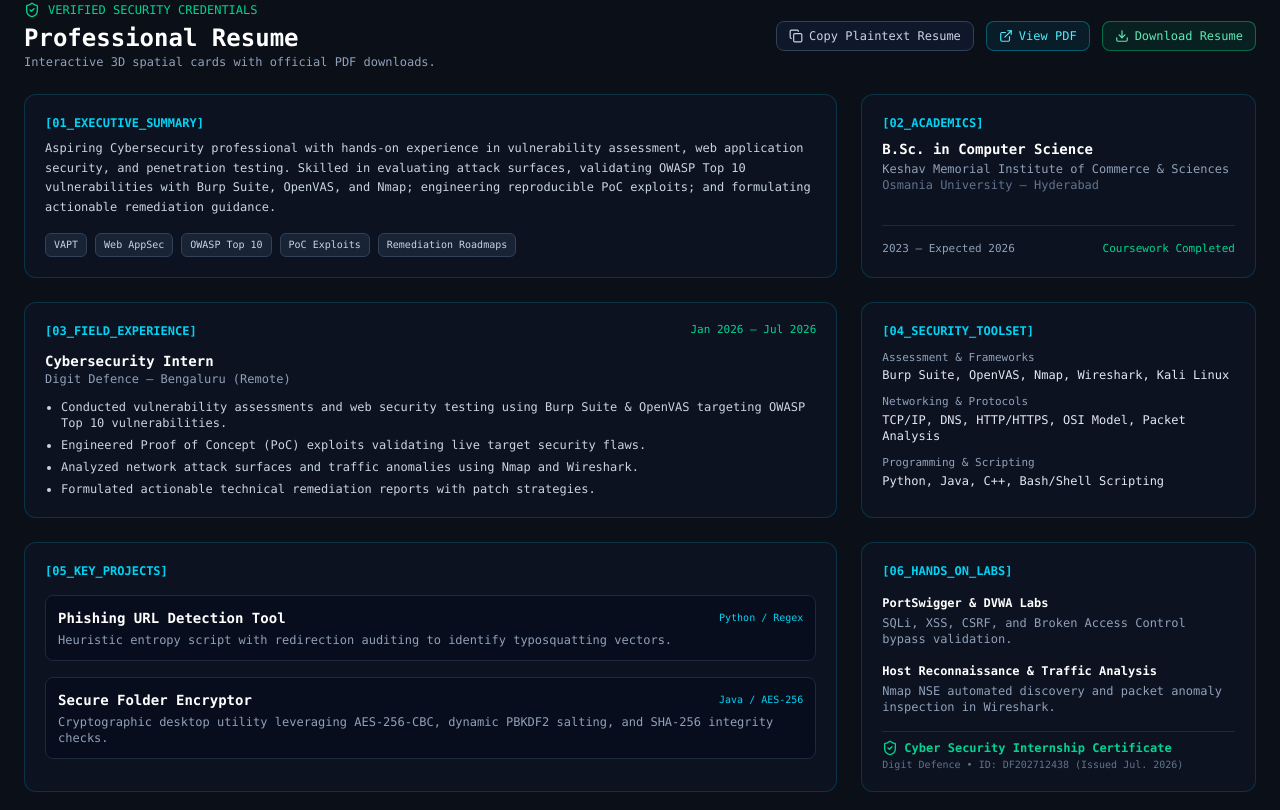
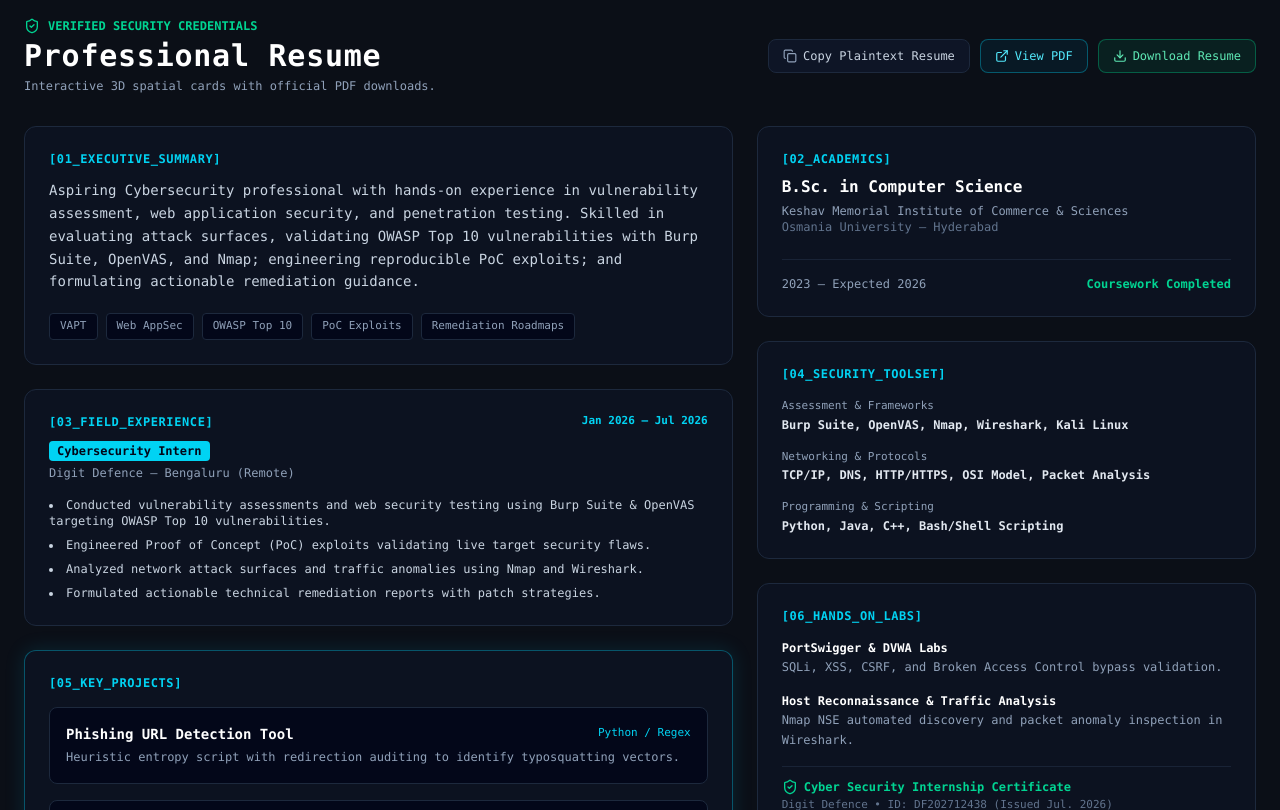
Before and after one commit to atharvreddy04/atharv-reddy-cyber-portfolio, a React (Vite) app: page / in a window 1280 px wide. Shown: the part 1590-2400 px from the top of the page. Built offline with nearby package versions, Linux system fonts and the light colour scheme.

Commit message:
feat: preserve exact 6-card resume CV pattern

```diff
--- a/src/components/ResumeCV.tsx
+++ b/src/components/ResumeCV.tsx
@@ -1,40 +1,81 @@
-import React from 'react';
-import { ShieldCheck, Copy, Download, ExternalLink } from 'lucide-react';
+import React, { useState } from 'react';
+import { ShieldCheck, Copy, ExternalLink, Download, Check } from 'lucide-react';
 
 export const ResumeCV: React.FC = () => {
+  const [copied, setCopied] = useState(false);
+
+  const handleCopyPlaintext = () => {
+    const text = `POONDRU ATHARV REDDY - CYBERSECURITY RESUME
+Role: Cybersecurity Analyst & VAPT Specialist
+Location: Hyderabad, Telangana, India
+Education: B.Sc. in Computer Science - Osmania University (Expected 2026)
+
+EXPERIENCE:
+Cybersecurity Intern - Digit Defence (Jan 2026 - Jul 2026)
+- Conducted vulnerability assessments and web security testing using Burp Suite & OpenVAS targeting OWASP Top 10.
+- Engineered Proof of Concept (PoC) exploits validating live target security flaws.
+- Analyzed network attack surfaces and traffic anomalies using Nmap and Wireshark.
+- Formulated actionable technical remediation reports with patch strategies.
+
+CORE SKILLS & TOOLSET:
+- Tools: Burp Suite, OpenVAS, Nmap, Wireshark, Kali Linux
+- Protocols: TCP/IP, DNS, HTTP/HTTPS, OSI Model, Packet Analysis
+- Programming: Python, Java, C++, Bash/Shell Scripting`;
+
+    navigator.clipboard.writeText(text);
+    setCopied(true);
+    setTimeout(() => setCopied(false), 2000);
+  };
+
   return (
-    <section id="resume" className="px-6 py-8 max-w-7xl mx-auto font-mono">
-      <div className="flex flex-col sm:flex-row items-start sm:items-center justify-between gap-4 mb-6">
+    <section id="resume" className="px-6 py-12 max-w-7xl mx-auto font-mono">
+      {/* Top Header & Action Controls */}
+      <div className="flex flex-col md:flex-row md:items-center justify-between gap-4 mb-8">
         <div>
-          <div className="flex items-center gap-2 text-xs text-emerald-400">
+          <div className="flex items-center gap-2 text-xs text-emerald-400 font-semibold mb-1">
             <ShieldCheck className="h-4 w-4" />
             <span>VERIFIED SECURITY CREDENTIALS</span>
           </div>
-          <h2 className="text-2xl font-bold text-white mt-1">Professional Resume</h2>
-          <p className="text-xs text-slate-400">Interactive 3D spatial cards with official PDF downloads.</p>
+          <h2 className="text-3xl font-black text-white tracking-wide">
+            Professional Resume
+          </h2>
+          <p className="text-xs text-slate-400 mt-1">
+            Interactive 3D spatial cards with official PDF downloads.
+          </p>
         </div>
 
-        <div className="flex items-center gap-3 text-xs">
+        <div className="flex flex-wrap items-center gap-2.5 text-xs">
           <button
-            onClick={() => navigator.clipboard.writeText("Poondru Atharv Reddy - Cybersecurity Analyst")}
-            className="flex items-center gap-1.5 rounded-lg border border-slate-700 bg-slate-900 px-3 py-1.5 text-slate-300 hover:text-white hover:border-slate-500 hover:shadow-[0_0_15px_-3px_rgba(148,163,184,0.2)] transition-all duration-300"
+            onClick={handleCopyPlaintext}
+            className="px-3.5 py-2 rounded-lg border border-slate-800 bg-slate-900/80 text-slate-300 hover:text-white hover:border-slate-700 transition-all flex items-center gap-1.5"
           >
-            <Copy className="h-3.5 w-3.5" />
+            {copied ? (
+              <>
+                <Check className="h-3.5 w-3.5 text-emerald-400" />
+                <span className="text-emerald-400">Copied to Clipboard</span>
+              </>
+            ) : (
+              <>
+                <Copy className="h-3.5 w-3.5 text-slate-400" />
                 <span>Copy Plaintext Resume</span>
+              </>
+            )}
           </button>
+
           <a
             href="/resume.pdf"
             target="_blank"
             rel="noopener noreferrer"
-            className="flex items-center gap-1.5 rounded-lg border border-cyan-500/40 bg-cyan-950/40 px-3 py-1.5 text-cyan-300 hover:bg-cyan-900/40 hover:border-cyan-400 hover:shadow-[0_0_15px_-3px_rgba(6,182,212,0.3)] transition-all duration-300"
+            className="px-3.5 py-2 rounded-lg border border-cyan-500/40 bg-cyan-950/30 text-cyan-300 hover:bg-cyan-900/40 hover:border-cyan-400 transition-all flex items-center gap-1.5"
           >
             <ExternalLink className="h-3.5 w-3.5" />
             <span>View PDF</span>
           </a>
+
           <a
             href="/resume.pdf"
             download="Poondru_Atharv_Reddy_Resume.pdf"
-            className="flex items-center gap-1.5 rounded-lg border border-emerald-500/50 bg-emerald-500/10 px-3 py-1.5 text-emerald-300 hover:bg-emerald-500/20 hover:border-emerald-400 hover:shadow-[0_0_15px_-3px_rgba(16,185,129,0.3)] transition-all duration-300"
+            className="px-3.5 py-2 rounded-lg border border-emerald-500/40 bg-emerald-500/10 text-emerald-300 hover:bg-emerald-500/20 hover:border-emerald-400 transition-all flex items-center gap-1.5"
           >
             <Download className="h-3.5 w-3.5" />
             <span>Download Resume</span>
@@ -42,112 +83,172 @@ export const ResumeCV: React.FC = () => {
         </div>
       </div>
 
-      <div className="grid grid-cols-1 lg:grid-cols-3 gap-6">
+      {/* 2-Column Grid Layout */}
+      <div className="grid grid-cols-1 lg:grid-cols-12 gap-6 items-start">
+        {/* Left Column (Cards 01, 03, 05) */}
+        <div className="lg:col-span-7 space-y-6">
           {/* [01_EXECUTIVE_SUMMARY] */}
-        <div className="lg:col-span-2 rounded-xl border border-cyan-500/20 bg-slate-900/50 p-5 text-xs transition-all duration-300 hover:border-cyan-400 hover:bg-slate-900/80 hover:shadow-[0_0_20px_-3px_rgba(6,182,212,0.25)]">
-          <div className="text-cyan-400 font-semibold mb-2">[01_EXECUTIVE_SUMMARY]</div>
-          <p className="text-slate-300 leading-relaxed mb-4">
+          <div className="rounded-xl border border-slate-800 bg-slate-900/50 p-6 backdrop-blur-md">
+            <div className="text-xs text-cyan-400 font-bold mb-3 tracking-wider">
+              [01_EXECUTIVE_SUMMARY]
+            </div>
+            <p className="text-xs sm:text-sm text-slate-300 leading-relaxed mb-5">
               Aspiring Cybersecurity professional with hands-on experience in vulnerability assessment, web application security, and penetration testing. Skilled in evaluating attack surfaces, validating OWASP Top 10 vulnerabilities with Burp Suite, OpenVAS, and Nmap; engineering reproducible PoC exploits; and formulating actionable remediation guidance.
             </p>
-          <div className="flex flex-wrap gap-2 text-[10px]">
-            {['VAPT', 'Web AppSec', 'OWASP Top 10', 'PoC Exploits', 'Remediation Roadmaps'].map((pill, idx) => (
-              <span key={idx} className="rounded-md border border-slate-700 bg-slate-800/80 px-2 py-1 text-slate-300 transition-colors hover:border-slate-500">
-                {pill}
+            <div className="flex flex-wrap gap-2 text-[11px]">
+              {['VAPT', 'Web AppSec', 'OWASP Top 10', 'PoC Exploits', 'Remediation Roadmaps'].map((tag) => (
+                <span
+                  key={tag}
+                  className="px-2.5 py-1 rounded border border-slate-800 bg-slate-950/80 text-slate-400"
+                >
+                  {tag}
                 </span>
               ))}
             </div>
           </div>
 
-        {/* [02_ACADEMICS] */}
-        <div className="rounded-xl border border-cyan-500/20 bg-slate-900/50 p-5 text-xs flex flex-col justify-between transition-all duration-300 hover:border-cyan-400 hover:bg-slate-900/80 hover:shadow-[0_0_20px_-3px_rgba(6,182,212,0.25)]">
-          <div>
-            <div className="text-cyan-400 font-semibold mb-2">[02_ACADEMICS]</div>
-            <div className="text-sm font-bold text-white">B.Sc. in Computer Science</div>
-            <div className="text-slate-400 mt-0.5">Keshav Memorial Institute of Commerce &amp; Sciences</div>
-            <div className="text-slate-500">Osmania University — Hyderabad</div>
+          {/* [03_FIELD_EXPERIENCE] */}
+          <div className="rounded-xl border border-slate-800 bg-slate-900/50 p-6 backdrop-blur-md">
+            <div className="flex items-center justify-between text-xs mb-2">
+              <span className="text-cyan-400 font-bold tracking-wider">[03_FIELD_EXPERIENCE]</span>
+              <span className="text-cyan-400 font-semibold text-[11px]">Jan 2026 – Jul 2026</span>
             </div>
-          <div className="flex items-center justify-between text-[11px] pt-4 border-t border-slate-800">
-            <span className="text-slate-400">2023 – Expected 2026</span>
-            <span className="text-emerald-400">Coursework Completed</span>
+
+            <div className="inline-block bg-cyan-400 text-slate-950 font-bold text-xs px-2 py-0.5 rounded mb-1">
+              Cybersecurity Intern
+            </div>
+            <div className="text-xs text-slate-400 mb-4">
+              Digit Defence — Bengaluru (Remote)
+            </div>
+
+            <ul className="space-y-2 text-xs text-slate-300 list-disc list-inside">
+              <li>
+                Conducted vulnerability assessments and web security testing using Burp Suite &amp; OpenVAS targeting OWASP Top 10 vulnerabilities.
+              </li>
+              <li>
+                Engineered Proof of Concept (PoC) exploits validating live target security flaws.
+              </li>
+              <li>
+                Analyzed network attack surfaces and traffic anomalies using Nmap and Wireshark.
+              </li>
+              <li>
+                Formulated actionable technical remediation reports with patch strategies.
+              </li>
+            </ul>
+          </div>
+
+          {/* [05_KEY_PROJECTS] */}
+          <div className="rounded-xl border border-cyan-500/40 bg-slate-900/50 p-6 backdrop-blur-md shadow-[0_0_20px_rgba(6,182,212,0.15)]">
+            <div className="text-xs text-cyan-400 font-bold mb-4 tracking-wider">
+              [05_KEY_PROJECTS]
+            </div>
+
+            <div className="space-y-4">
+              {/* Project 1 */}
+              <div className="rounded-lg border border-slate-800 bg-slate-950/80 p-4">
+                <div className="flex items-center justify-between mb-1">
+                  <span className="text-sm font-bold text-white">Phishing URL Detection Tool</span>
+                  <span className="text-[11px] text-cyan-400">Python / Regex</span>
+                </div>
+                <p className="text-xs text-slate-400 leading-relaxed">
+                  Heuristic entropy script with redirection auditing to identify typosquatting vectors.
+                </p>
+              </div>
+
+              {/* Project 2 */}
+              <div className="rounded-lg border border-slate-800 bg-slate-950/80 p-4">
+                <div className="flex items-center justify-between mb-1">
+                  <span className="text-sm font-bold text-white">Secure Folder Encryptor</span>
+                  <span className="text-[11px] text-cyan-400">Java / AES-256</span>
+                </div>
+                <p className="text-xs text-slate-400 leading-relaxed">
+                  Cryptographic desktop utility leveraging AES-256-CBC, dynamic PBKDF2 salting, and SHA-256 integrity checks.
+                </p>
+              </div>
+            </div>
           </div>
         </div>
 
-        {/* [03_FIELD_EXPERIENCE] */}
-        <div className="lg:col-span-2 rounded-xl border border-cyan-500/20 bg-slate-900/50 p-5 text-xs space-y-3 transition-all duration-300 hover:border-cyan-400 hover:bg-slate-900/80 hover:shadow-[0_0_20px_-3px_rgba(6,182,212,0.25)]">
-          <div className="flex items-center justify-between">
-            <div className="text-cyan-400 font-semibold">[03_FIELD_EXPERIENCE]</div>
-            <span className="text-emerald-400 text-[11px]">Jan 2026 – Jul 2026</span>
+        {/* Right Column (Cards 02, 04, 06) */}
+        <div className="lg:col-span-5 space-y-6">
+          {/* [02_ACADEMICS] */}
+          <div className="rounded-xl border border-slate-800 bg-slate-900/50 p-6 backdrop-blur-md">
+            <div className="text-xs text-cyan-400 font-bold mb-2 tracking-wider">
+              [02_ACADEMICS]
             </div>
-          <div>
-            <div className="text-sm font-bold text-white">Cybersecurity Intern</div>
-            <div className="text-slate-400">Digit Defence — Bengaluru (Remote)</div>
+            <h3 className="text-base font-bold text-white mb-1">
+              B.Sc. in Computer Science
+            </h3>
+            <div className="text-xs text-slate-400">
+              Keshav Memorial Institute of Commerce &amp; Sciences
             </div>
-          <ul className="list-disc pl-4 space-y-1.5 text-slate-300">
-            <li>Conducted vulnerability assessments and web security testing using Burp Suite &amp; OpenVAS targeting OWASP Top 10 vulnerabilities.</li>
-            <li>Engineered Proof of Concept (PoC) exploits validating live target security flaws.</li>
-            <li>Analyzed network attack surfaces and traffic anomalies using Nmap and Wireshark.</li>
-            <li>Formulated actionable technical remediation reports with patch strategies.</li>
-          </ul>
+            <div className="text-xs text-slate-500 mb-6">
+              Osmania University — Hyderabad
+            </div>
+
+            <div className="flex items-center justify-between text-xs pt-4 border-t border-slate-800/80">
+              <span className="text-slate-400">2023 – Expected 2026</span>
+              <span className="text-emerald-400 font-semibold">Coursework Completed</span>
+            </div>
           </div>
 
           {/* [04_SECURITY_TOOLSET] */}
-        <div className="rounded-xl border border-cyan-500/20 bg-slate-900/50 p-5 text-xs space-y-3 transition-all duration-300 hover:border-cyan-400 hover:bg-slate-900/80 hover:shadow-[0_0_20px_-3px_rgba(6,182,212,0.25)]">
-          <div className="text-cyan-400 font-semibold">[04_SECURITY_TOOLSET]</div>
+          <div className="rounded-xl border border-slate-800 bg-slate-900/50 p-6 backdrop-blur-md space-y-4">
+            <div className="text-xs text-cyan-400 font-bold tracking-wider">
+              [04_SECURITY_TOOLSET]
+            </div>
+
             <div>
-            <div className="text-slate-400 text-[11px]">Assessment &amp; Frameworks</div>
-            <div className="text-slate-200 mt-0.5">Burp Suite, OpenVAS, Nmap, Wireshark, Kali Linux</div>
-          </div>
-          <div>
-            <div className="text-slate-400 text-[11px]">Networking &amp; Protocols</div>
-            <div className="text-slate-200 mt-0.5">TCP/IP, DNS, HTTP/HTTPS, OSI Model, Packet Analysis</div>
-          </div>
-          <div>
-            <div className="text-slate-400 text-[11px]">Programming &amp; Scripting</div>
-            <div className="text-slate-200 mt-0.5">Python, Java, C++, Bash/Shell Scripting</div>
+              <div className="text-[11px] text-slate-400">Assessment &amp; Frameworks</div>
+              <div className="text-xs font-semibold text-slate-200 mt-0.5">
+                Burp Suite, OpenVAS, Nmap, Wireshark, Kali Linux
               </div>
             </div>
 
-        {/* [05_KEY_PROJECTS] */}
-        <div className="lg:col-span-2 rounded-xl border border-cyan-500/20 bg-slate-900/50 p-5 text-xs space-y-4 transition-all duration-300 hover:border-cyan-400 hover:bg-slate-900/80 hover:shadow-[0_0_20px_-3px_rgba(6,182,212,0.25)]">
-          <div className="text-cyan-400 font-semibold">[05_KEY_PROJECTS]</div>
-
-          <div className="border border-slate-800 rounded-lg p-3 bg-slate-950/40 transition-all duration-300 hover:border-slate-700 hover:bg-slate-950/70">
-            <div className="flex items-center justify-between mb-1">
-              <span className="font-bold text-white text-sm">Phishing URL Detection Tool</span>
-              <span className="text-[10px] text-cyan-400">Python / Regex</span>
+            <div>
+              <div className="text-[11px] text-slate-400">Networking &amp; Protocols</div>
+              <div className="text-xs font-semibold text-slate-200 mt-0.5">
+                TCP/IP, DNS, HTTP/HTTPS, OSI Model, Packet Analysis
               </div>
-            <p className="text-slate-400">Heuristic entropy script with redirection auditing to identify typosquatting vectors.</p>
             </div>
 
-          <div className="border border-slate-800 rounded-lg p-3 bg-slate-950/40 transition-all duration-300 hover:border-slate-700 hover:bg-slate-950/70">
-            <div className="flex items-center justify-between mb-1">
-              <span className="font-bold text-white text-sm">Secure Folder Encryptor</span>
-              <span className="text-[10px] text-cyan-400">Java / AES-256</span>
+            <div>
+              <div className="text-[11px] text-slate-400">Programming &amp; Scripting</div>
+              <div className="text-xs font-semibold text-slate-200 mt-0.5">
+                Python, Java, C++, Bash/Shell Scripting
               </div>
-            <p className="text-slate-400">Cryptographic desktop utility leveraging AES-256-CBC, dynamic PBKDF2 salting, and SHA-256 integrity checks.</p>
             </div>
           </div>
 
           {/* [06_HANDS_ON_LABS] */}
-        <div className="rounded-xl border border-cyan-500/20 bg-slate-900/50 p-5 text-xs space-y-4 transition-all duration-300 hover:border-cyan-400 hover:bg-slate-900/80 hover:shadow-[0_0_20px_-3px_rgba(6,182,212,0.25)]">
-          <div className="text-cyan-400 font-semibold">[06_HANDS_ON_LABS]</div>
-
-          <div>
-            <div className="font-bold text-white">PortSwigger &amp; DVWA Labs</div>
-            <div className="text-slate-400 mt-1">SQLi, XSS, CSRF, and Broken Access Control bypass validation.</div>
+          <div className="rounded-xl border border-slate-800 bg-slate-900/50 p-6 backdrop-blur-md space-y-4">
+            <div className="text-xs text-cyan-400 font-bold tracking-wider">
+              [06_HANDS_ON_LABS]
             </div>
 
             <div>
-            <div className="font-bold text-white">Host Reconnaissance &amp; Traffic Analysis</div>
-            <div className="text-slate-400 mt-1">Nmap NSE automated discovery and packet anomaly inspection in Wireshark.</div>
+              <div className="text-xs font-bold text-white">PortSwigger &amp; DVWA Labs</div>
+              <div className="text-xs text-slate-400 mt-0.5 leading-relaxed">
+                SQLi, XSS, CSRF, and Broken Access Control bypass validation.
+              </div>
             </div>
 
-          <div className="pt-2 border-t border-slate-800">
-            <div className="text-emerald-400 font-semibold flex items-center gap-1.5">
+            <div>
+              <div className="text-xs font-bold text-white">Host Reconnaissance &amp; Traffic Analysis</div>
+              <div className="text-xs text-slate-400 mt-0.5 leading-relaxed">
+                Nmap NSE automated discovery and packet anomaly inspection in Wireshark.
+              </div>
+            </div>
+
+            <div className="pt-3 border-t border-slate-800/80">
+              <div className="flex items-center gap-1.5 text-xs text-emerald-400 font-semibold">
                 <ShieldCheck className="h-4 w-4" />
                 <span>Cyber Security Internship Certificate</span>
               </div>
-            <div className="text-slate-500 text-[10px] mt-0.5">Digit Defence • ID: DF202712438 (Issued Jul. 2026)</div>
+              <div className="text-[11px] text-slate-500 mt-0.5">
+                Digit Defence &bull; ID: DF202712438 (Issued Jul. 2026)
+              </div>
+            </div>
           </div>
         </div>
       </div>
```
Lines whose indentation alone changed are shown as unchanged.
